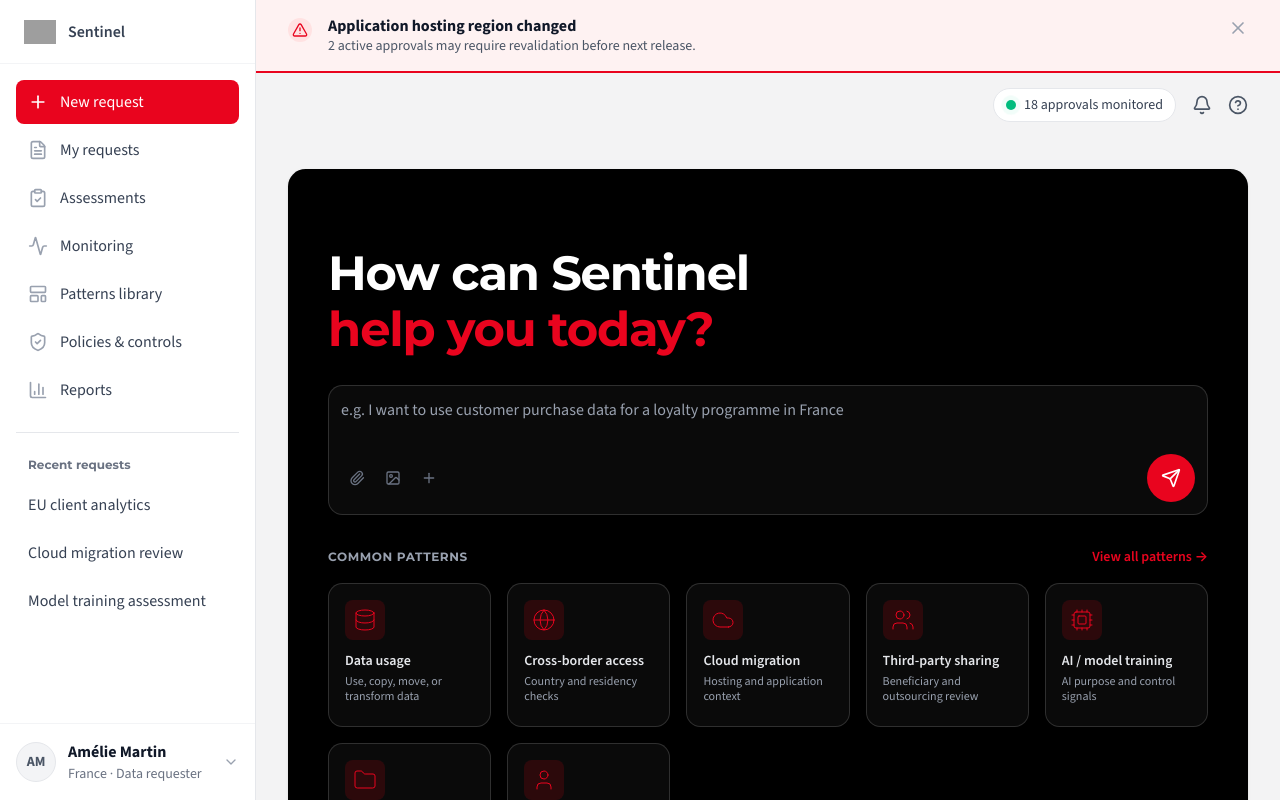
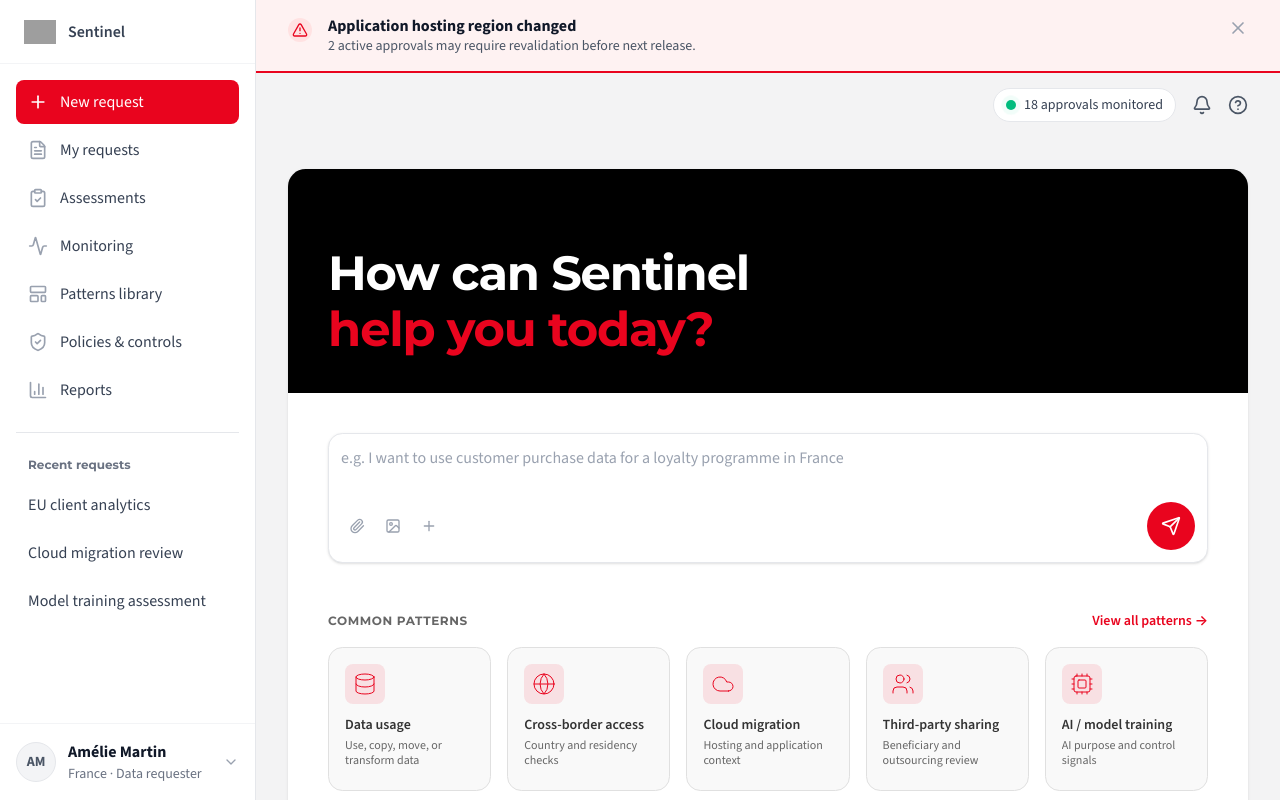
Before and after one commit to naresh151076/Sentinel_App, a Next.js app: page / in a window 1280 px wide. Built offline with nearby package versions, Linux system fonts and the light colour scheme; grey boxes are pictures that could not be loaded.

Commit message:
v4_halfblack

```diff
--- a/src/components/views/ask-sentinel/ask-sentinel-hero.tsx
+++ b/src/components/views/ask-sentinel/ask-sentinel-hero.tsx
@@ -13,7 +13,8 @@ export function AskSentinelHero({
   onSubmit,
 }: AskSentinelHeroProps) {
   return (
-    <div className="space-y-8">
+    <div className="overflow-hidden rounded-lg shadow-sm sm:rounded-3xl">
+      <div className="bg-black px-4 pt-10 pb-8 sm:px-6 sm:pt-16 sm:pb-10 lg:px-10 lg:pt-20">
         <div className="space-y-2">
           <h1 className="text-5xl font-bold tracking-tight text-white">
             How can Sentinel
@@ -22,17 +23,15 @@ export function AskSentinelHero({
             help you today?
           </h1>
         </div>
-      <div>
+      </div>
+      <div className="space-y-8 bg-surface-container px-4 py-6 sm:px-6 sm:py-8 lg:px-10 lg:py-10">
         <IntakeInputBar
           value={draft}
           onValueChange={onDraftChange}
           onSubmit={onSubmit}
           placeholder="e.g. I want to use customer purchase data for a loyalty programme in France"
-          variant="dark"
         />
-      </div>
-      <div>
-        <PatternGrid />
+        <PatternGrid variant="light" />
       </div>
     </div>
   );
--- a/src/components/views/ask-sentinel/ask-sentinel-workspace.tsx
+++ b/src/components/views/ask-sentinel/ask-sentinel-workspace.tsx
@@ -56,13 +56,11 @@ export function AskSentinelWorkspace() {
       {messages.length === 0 ? (
         <div className="flex h-full flex-col overflow-y-auto gap-3 px-1 py-2 sm:gap-6 sm:px-6 sm:py-6 lg:px-8 lg:py-8">
           <div className="mx-auto w-full max-w-none sm:max-w-6xl">
-            <div className="rounded-lg bg-black px-4 pt-10 pb-3 shadow-sm sm:rounded-3xl sm:px-6 sm:pt-16 sm:pb-6 lg:px-10 lg:pt-20 lg:pb-10">
-              <AskSentinelHero
-                draft={draft}
-                onDraftChange={setDraft}
-                onSubmit={handleSubmit}
-              />
-            </div>
+            <AskSentinelHero
+              draft={draft}
+              onDraftChange={setDraft}
+              onSubmit={handleSubmit}
+            />
             <div className="mt-3 sm:mt-6">
               <GovernanceGlance />
             </div>
--- a/src/components/views/ask-sentinel/conversation-view.tsx
+++ b/src/components/views/ask-sentinel/conversation-view.tsx
@@ -9,7 +9,9 @@ import { ClarifyingQuestionBanner } from "@/components/views/ask-sentinel/clarif
 import {
   getFixedAnalysisBundle,
   getClarifyingQuestion,
+  getIntakePhaseIndex,
 } from "@/controllers/conversation.controller";
+import { IntakePhaseStepper } from "@/components/views/ask-sentinel/intake-phase-stepper";
 import type { ChatMessage } from "@/models/conversation";
 
 interface ConversationViewProps {
@@ -30,12 +32,18 @@ export function ConversationView({
 
   // Get analysis bundle appropriate for current turn
   const bundle = getFixedAnalysisBundle(userMessageCount);
+  const currentPhaseIndex = getIntakePhaseIndex(
+    userMessageCount,
+    Boolean(bundle.nextStep),
+  );
 
   // Get clarifying question (shown after first user message only)
   const clarifyingQuestion = getClarifyingQuestion(userMessageCount);
 
   return (
     <div className="flex h-full w-full flex-1 flex-col overflow-hidden">
+      <IntakePhaseStepper currentPhaseIndex={currentPhaseIndex} />
+
       <div className="mb-4 flex shrink-0 items-center justify-between">
         <span className="text-base font-bold text-gray-900">
           Conversation-led governance intake
--- /dev/null
+++ b/src/components/views/ask-sentinel/intake-phase-stepper.tsx
@@ -0,0 +1,65 @@
+import { cn } from "@/lib/utils";
+import { INTAKE_PHASES } from "@/constants/intake-phases";
+
+interface IntakePhaseStepperProps {
+  currentPhaseIndex: number;
+}
+
+export function IntakePhaseStepper({
+  currentPhaseIndex,
+}: IntakePhaseStepperProps) {
+  return (
+    <nav
+      aria-label="Intake progress"
+      className="mb-6 shrink-0 border-b border-border pb-6"
+    >
+      <ol className="grid w-full grid-cols-4">
+        {INTAKE_PHASES.map((phase, index) => {
+          const isCompleted = index < currentPhaseIndex;
+          const isCurrent = index === currentPhaseIndex;
+          const isUpcoming = index > currentPhaseIndex;
+
+          return (
+            <li
+              key={phase.id}
+              className="relative flex flex-col items-center gap-2"
+            >
+              {index > 0 && (
+                <div
+                  className={cn(
+                    "absolute top-[18px] right-1/2 h-px w-full -translate-y-1/2",
+                    index <= currentPhaseIndex ? "bg-foreground" : "bg-border",
+                  )}
+                  aria-hidden
+                />
+              )}
+
+              <div
+                className={cn(
+                  "relative z-10 flex h-9 w-9 items-center justify-center rounded-full text-sm font-bold",
+                  isCompleted && "bg-foreground text-primary-foreground",
+                  isCurrent && "bg-primary text-primary-foreground",
+                  isUpcoming && "bg-border text-primary-foreground",
+                )}
+                aria-current={isCurrent ? "step" : undefined}
+              >
+                {index + 1}
+              </div>
+
+              <span
+                className={cn(
+                  "relative z-10 whitespace-nowrap text-sm",
+                  isCompleted && "font-semibold text-foreground",
+                  isCurrent && "font-semibold text-primary",
+                  isUpcoming && "font-medium text-muted-foreground",
+                )}
+              >
+                {phase.label}
+              </span>
+            </li>
+          );
+        })}
+      </ol>
+    </nav>
+  );
+}
--- a/src/components/views/ask-sentinel/pattern-card.tsx
+++ b/src/components/views/ask-sentinel/pattern-card.tsx
@@ -1,20 +1,47 @@
+import { cn } from "@/lib/utils";
 import type { UsagePattern } from "@/models/pattern";
 
-export function PatternCard({ pattern }: { pattern: UsagePattern }) {
+interface PatternCardProps {
+  pattern: UsagePattern;
+  variant?: "dark" | "light";
+}
+
+export function PatternCard({ pattern, variant = "dark" }: PatternCardProps) {
   const Icon = pattern.icon;
+  const isLight = variant === "light";
 
   return (
     <button
       type="button"
-      className="flex h-32 flex-col items-start rounded-xl border border-white/15 bg-white/4 p-4 text-left transition-shadow hover:border-white/25 hover:shadow-md sm:h-36 sm:rounded-2xl sm:p-4"
+      className={cn(
+        "flex h-32 flex-col items-start rounded-xl border p-4 text-left transition-shadow hover:shadow-md sm:h-36 sm:rounded-2xl sm:p-4",
+        isLight
+          ? "border-border bg-surface-main hover:border-border/80"
+          : "border-white/15 bg-white/4 hover:border-white/25",
+      )}
     >
-      <div className="mb-3 flex h-10 w-10 items-center justify-center rounded-lg bg-red-600/15">
+      <div
+        className={cn(
+          "mb-3 flex h-10 w-10 items-center justify-center rounded-lg",
+          isLight ? "bg-primary/10" : "bg-red-600/15",
+        )}
+      >
         <Icon className="h-6 w-6 stroke-1 text-brand-red" />
       </div>
-      <div className="line-clamp-2 text-sm font-semibold leading-tight text-gray-200">
+      <div
+        className={cn(
+          "line-clamp-2 text-sm font-semibold leading-tight",
+          isLight ? "text-foreground" : "text-gray-200",
+        )}
+      >
         {pattern.label}
       </div>
-      <div className="mt-1 line-clamp-2 text-xs leading-tight text-gray-400">
+      <div
+        className={cn(
+          "mt-1 line-clamp-2 text-xs leading-tight",
+          isLight ? "text-muted-foreground" : "text-gray-400",
+        )}
+      >
         {pattern.description}
       </div>
     </button>
--- a/src/components/views/ask-sentinel/pattern-grid.tsx
+++ b/src/components/views/ask-sentinel/pattern-grid.tsx
@@ -2,22 +2,36 @@ import { PatternCard } from "@/components/views/ask-sentinel/pattern-card";
 import { getCommonPatterns } from "@/controllers/patterns.controller";
 import { ROUTES } from "@/constants/routes";
 
-export function PatternGrid() {
+interface PatternGridProps {
+  variant?: "dark" | "light";
+}
+
+export function PatternGrid({ variant = "dark" }: PatternGridProps) {
   const patterns = getCommonPatterns();
+  const isLight = variant === "light";
 
   return (
     <div className="space-y-4">
       <div className="flex items-center justify-between">
-        <h3 className="text-xs font-bold uppercase tracking-wider text-gray-400">
+        <h3
+          className={
+            isLight
+              ? "text-xs font-bold uppercase tracking-wider text-muted-foreground"
+              : "text-xs font-bold uppercase tracking-wider text-gray-400"
+          }
+        >
           Common Patterns
         </h3>
-        <a href={ROUTES.patternsLibrary} className="text-sm font-semibold text-brand-red hover:text-red-600">
+        <a
+          href={ROUTES.patternsLibrary}
+          className="text-sm font-semibold text-brand-red hover:text-red-600"
+        >
           View all patterns →
         </a>
       </div>
       <div className="grid grid-cols-2 gap-3 sm:grid-cols-3 md:gap-4 lg:grid-cols-5">
         {patterns.map((pattern) => (
-          <PatternCard key={pattern.id} pattern={pattern} />
+          <PatternCard key={pattern.id} pattern={pattern} variant={variant} />
         ))}
       </div>
     </div>
--- /dev/null
+++ b/src/constants/intake-phases.ts
@@ -0,0 +1,8 @@
+export const INTAKE_PHASES = [
+  { id: "describe", label: "Describe" },
+  { id: "enrich", label: "Enrich" },
+  { id: "assess", label: "Assess" },
+  { id: "confirm", label: "Confirm" },
+] as const;
+
+export type IntakePhaseId = (typeof INTAKE_PHASES)[number]["id"];
--- a/src/controllers/conversation.controller.ts
+++ b/src/controllers/conversation.controller.ts
@@ -125,6 +125,16 @@ const FINAL_UNDERSTANDING: Partial<EvidencePackBundle> = {
   },
 };
 
+export function getIntakePhaseIndex(
+  userMessageCount: number,
+  hasNextStep: boolean,
+): number {
+  if (userMessageCount <= 0) return 0;
+  if (userMessageCount === 1) return 1;
+  if (!hasNextStep) return 2;
+  return 3;
+}
+
 export function getFixedAnalysisBundle(userMessageCount: number = 0): EvidencePackBundle {
   // Show initial understanding after first user message
   // Show final understanding after second user message
```
Lines whose indentation alone changed are shown as unchanged.
